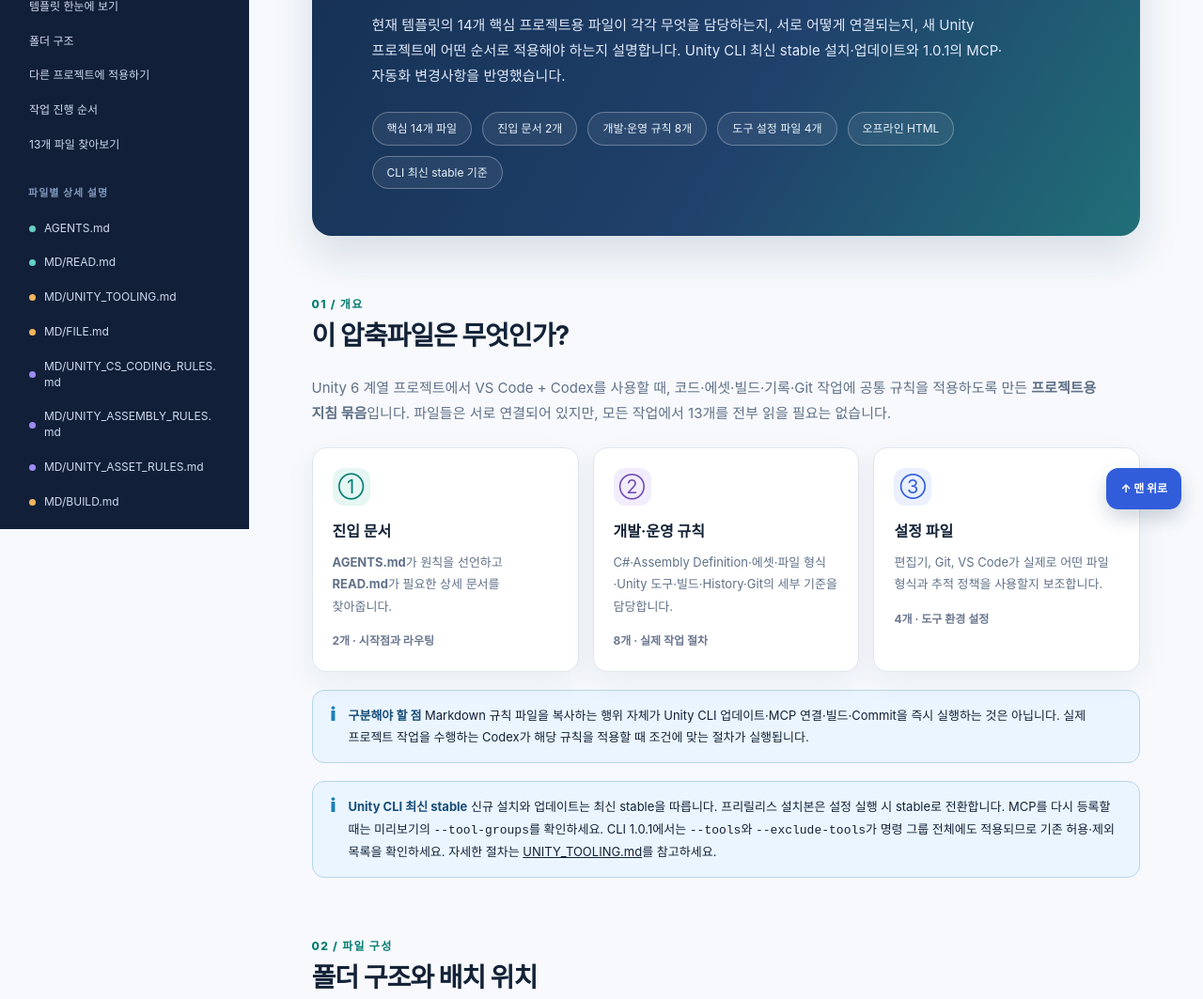
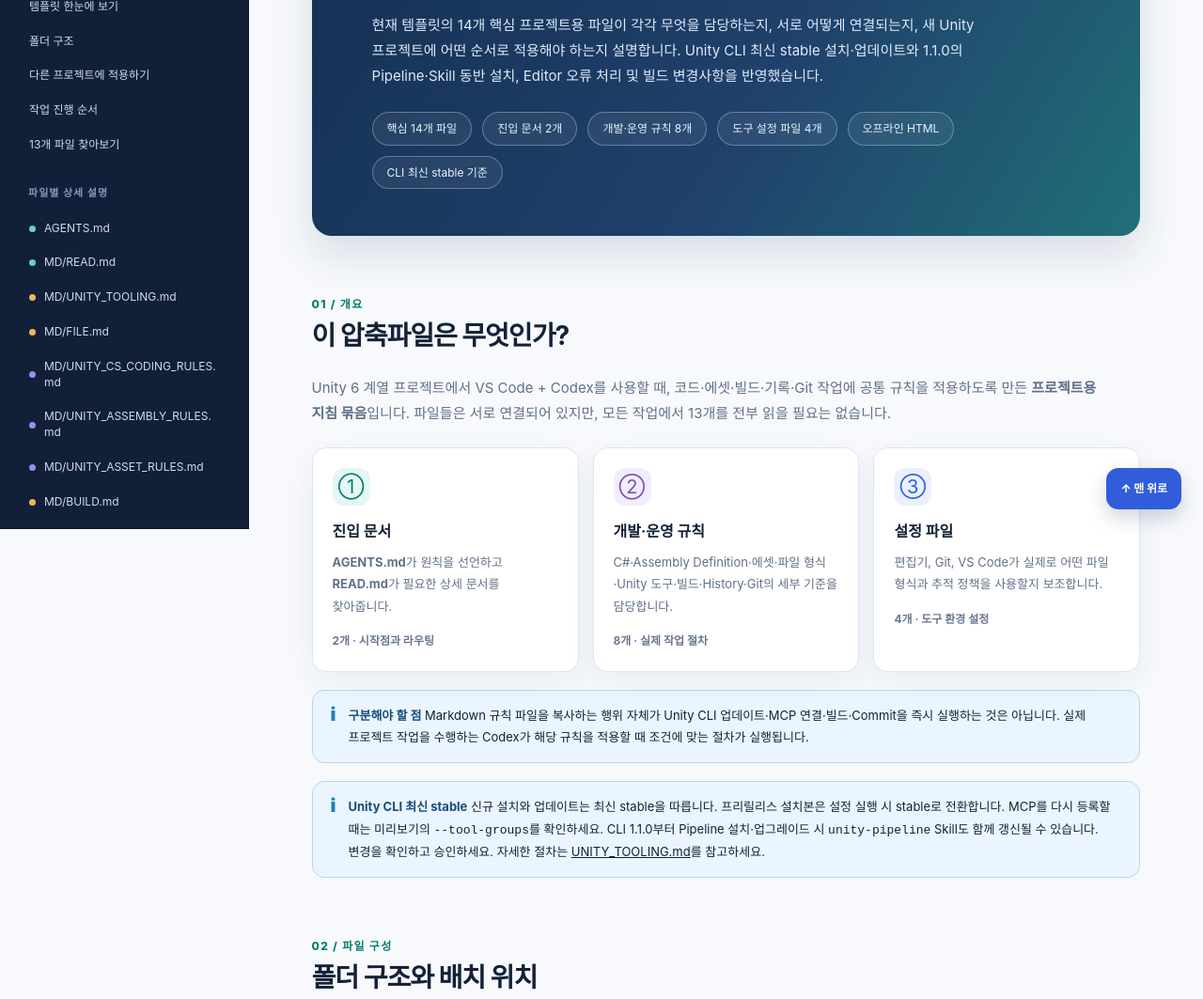
Before and after one commit to WySong11/Unity-Codex-TemplateMD, a plain HTML site: page TemplateMD_파일별_사용_가이드.html in a window 1280 px wide. Shown: the part 237-1300 px from the top of the page at 94% size. Drawn offline with Linux system fonts and the light colour scheme.

Commit message:
Support Unity CLI 1.1.0 Pipeline skill integration and diagnostics

```diff
--- a/TemplateMD_파일별_사용_가이드.html
+++ b/TemplateMD_파일별_사용_가이드.html
@@ -24,13 +24,13 @@
     <div class="nav-group">참고 자료</div><a href="#scenarios">작업별 사용 예시</a><a href="#formats">파일 인코딩 기준</a><a href="#notes">주의사항과 FAQ</a><a href="#checklist">적용 확인 체크리스트</a>
   </aside>
   <main class="main">
-    <header class="hero"><div class="kicker">File-by-file implementation guide</div><h2>Unity 프로젝트에 적용하는<br/>Codex 규칙 템플릿 안내서</h2><p>현재 템플릿의 14개 핵심 프로젝트용 파일이 각각 무엇을 담당하는지, 서로 어떻게 연결되는지, 새 Unity 프로젝트에 어떤 순서로 적용해야 하는지 설명합니다. Unity CLI 최신 stable 설치·업데이트와 1.0.1의 MCP·자동화 변경사항을 반영했습니다.</p><div class="stats"><span>핵심 14개 파일</span><span>진입 문서 2개</span><span>개발·운영 규칙 8개</span><span>도구 설정 파일 4개</span><span>오프라인 HTML</span><span>CLI 최신 stable 기준</span></div></header>
+    <header class="hero"><div class="kicker">File-by-file implementation guide</div><h2>Unity 프로젝트에 적용하는<br/>Codex 규칙 템플릿 안내서</h2><p>현재 템플릿의 14개 핵심 프로젝트용 파일이 각각 무엇을 담당하는지, 서로 어떻게 연결되는지, 새 Unity 프로젝트에 어떤 순서로 적용해야 하는지 설명합니다. Unity CLI 최신 stable 설치·업데이트와 1.1.0의 Pipeline·Skill 동반 설치, Editor 오류 처리 및 빌드 변경사항을 반영했습니다.</p><div class="stats"><span>핵심 14개 파일</span><span>진입 문서 2개</span><span>개발·운영 규칙 8개</span><span>도구 설정 파일 4개</span><span>오프라인 HTML</span><span>CLI 최신 stable 기준</span></div></header>
 
     <section class="section" id="overview"><div class="section-head"><div><div class="section-eyebrow">01 / 개요</div><h2>이 압축파일은 무엇인가?</h2></div></div>
      <p class="intro">Unity 6 계열 프로젝트에서 VS Code + Codex를 사용할 때, 코드·에셋·빌드·기록·Git 작업에 공통 규칙을 적용하도록 만든 <strong>프로젝트용 지침 묶음</strong>입니다. 파일들은 서로 연결되어 있지만, 모든 작업에서 13개를 전부 읽을 필요는 없습니다.</p>
      <div class="overview-grid"><div class="overview-cell"><span class="icon" style="background:#e5f6f3;color:#047d72">①</span><h3>진입 문서</h3><p><b>AGENTS.md</b>가 원칙을 선언하고 <b>READ.md</b>가 필요한 상세 문서를 찾아줍니다.</p><small>2개 · 시작점과 라우팅</small></div><div class="overview-cell"><span class="icon" style="background:#f2edfc;color:#7450b6">②</span><h3>개발·운영 규칙</h3><p>C#·Assembly Definition·에셋·파일 형식·Unity 도구·빌드·History·Git의 세부 기준을 담당합니다.</p><small>8개 · 실제 작업 절차</small></div><div class="overview-cell"><span class="icon" style="background:#eaf0ff;color:#315ddb">③</span><h3>설정 파일</h3><p>편집기, Git, VS Code가 실제로 어떤 파일 형식과 추적 정책을 사용할지 보조합니다.</p><small>4개 · 도구 환경 설정</small></div></div>
      <div class="notice"><span class="symbol">i</span><p><b>구분해야 할 점</b> Markdown 규칙 파일을 복사하는 행위 자체가 Unity CLI 업데이트·MCP 연결·빌드·Commit을 즉시 실행하는 것은 아닙니다. 실제 프로젝트 작업을 수행하는 Codex가 해당 규칙을 적용할 때 조건에 맞는 절차가 실행됩니다.</p></div>
-     <div class="notice"><span class="symbol">i</span><p><b>Unity CLI 최신 stable</b> 신규 설치와 업데이트는 최신 stable을 따릅니다. 프리릴리스 설치본은 설정 실행 시 stable로 전환합니다. MCP를 다시 등록할 때는 미리보기의 <code>--tool-groups</code>를 확인하세요. CLI 1.0.1에서는 <code>--tools</code>와 <code>--exclude-tools</code>가 명령 그룹 전체에도 적용되므로 기존 허용·제외 목록을 확인하세요. 자세한 절차는 <a href="MD/UNITY_TOOLING.md">UNITY_TOOLING.md</a>를 참고하세요.</p></div>
+     <div class="notice"><span class="symbol">i</span><p><b>Unity CLI 최신 stable</b> 신규 설치와 업데이트는 최신 stable을 따릅니다. 프리릴리스 설치본은 설정 실행 시 stable로 전환합니다. MCP를 다시 등록할 때는 미리보기의 <code>--tool-groups</code>를 확인하세요. CLI 1.1.0부터 Pipeline 설치·업그레이드 시 <code>unity-pipeline</code> Skill도 함께 갱신될 수 있습니다. 변경을 확인하고 승인하세요. 자세한 절차는 <a href="MD/UNITY_TOOLING.md">UNITY_TOOLING.md</a>를 참고하세요.</p></div>
     </section>
 
     <section class="section" id="structure"><div class="section-head"><div><div class="section-eyebrow">02 / 파일 구성</div><h2>폴더 구조와 배치 위치</h2></div></div><p class="intro">압축을 해제한 뒤 Unity 프로젝트의 <b>실제 루트</b>에 아래처럼 배치합니다. 실제 루트는 <code>Assets/</code>, <code>Packages/</code>, <code>ProjectSettings/</code> 폴더가 있는 위치입니다.</p>
@@ -190,7 +190,7 @@ unity setup codex --dry-run
    <p class="summary-line">Unity CLI의 최신 stable 확인, Codex MCP 등록 점검, 프로젝트별 com.unity.pipeline 설치·업데이트, Editor 연결 확인을 정의합니다.</p>
    <div class="detail-grid"><div><div class="mini-label">언제 사용하는가</div><p>세션의 첫 실제 Unity 구현·수정·실행·검증 작업 직전 / 연결 오류 / 사용자 직접 점검 요청</p></div><div><div class="mini-label">주요 운영 원칙</div><ul class="clean-list"><li>최초 실제 Unity 작업 전 전체 점검은 세션당 한 번</li><li>후속 작업마다 전체 최신 조회를 반복하지 않음</li><li>CLI와 Pipeline 자동 최신화 유지: 사용자·팀의 명시적 고정, 호환 불가, 확인 불가, 권한 제한은 예외</li><li>Plugin 활성화와 Unity Skill 인식을 각각 확인하고, 설치·동기화는 사용자 요청·승인 후 수행</li></ul></div></div>
    <div class="how"><h4>실제 사용 방법</h4><ol class="clean-list"><li>VS Code 터미널이 실제 Unity 프로젝트 루트에 있는지 확인합니다.</li><li>Unity CLI 버전과 최신 stable 후보를 확인하고 <code>unity self-update --channel stable</code>로 갱신합니다. <code>unity skill sync --help</code>로 Skill 관리 옵션을 확인하고, 사용자 승인 후 동기화합니다.</li><li>Unity MCP 등록 상태를 검사합니다. 등록·갱신 전 dry-run에서 인수와 도구 이름 변경을 확인합니다.</li><li>현재 프로젝트의 Pipeline 의존성·호환성을 확인하고 필요 시 install/upgrade를 수행합니다.</li><li>Editor 및 MCP에서 실제 대상 프로젝트가 조회되는지 검증합니다.</li></ol></div>
-   <div class="caution"><strong>주의</strong><span>Unity Editor·Hub·다른 패키지·Codex Skill은 CLI·Pipeline 자동 최신화 대상이 아닙니다. 종료 코드 17은 Editor 사용 불가, 18은 모달 입력 대기 상태를 나타냅니다. 확인과 실제 연결 성공을 구분합니다.</span></div>
+   <div class="caution"><strong>주의</strong><span>Unity Editor·Hub·다른 패키지·Codex Plugin은 CLI·Pipeline 자동 최신화 대상이 아닙니다. 단, CLI 1.1.0부터 <code>unity-pipeline</code> Skill은 Pipeline 설치·업데이트 승인에 포함됩니다. 종료 코드 17은 Editor 사용 불가, 18은 모달 입력 대기 상태를 나타냅니다. 확인과 실제 연결 성공을 구분합니다.</span></div>
    <div class="related"><strong>함께 보는 파일</strong><a class="ref-chip" href="#file-agents-md">AGENTS.md<span aria-hidden="true"> ↗</span></a> <a class="ref-chip" href="#file-md-build-md">BUILD.md<span aria-hidden="true"> ↗</span></a></div>
 </article>
 <article class="detail-card" id="file-md-file-md">
@@ -314,6 +314,7 @@ git diff --check</code></pre></div>
     <section class="section" id="notes"><div class="section-head"><div><div class="section-eyebrow">09 / 오해하기 쉬운 점</div><h2>주의사항과 자주 묻는 질문</h2></div></div><div class="faq">
       <details><summary>Windows에서 CLI 업데이트가 적용 대기로 표시되면?</summary><p>배치 설치 도구를 종료한 뒤 새 터미널에서 <code>unity version --format json</code>으로 버전과 채널을 확인합니다. stable이 확인되면 중단된 설정 단계를 이어서 진행합니다.</p></details>
        <details open><summary>ZIP을 복사하면 Unity CLI와 Pipeline이 곧바로 최신으로 업데이트되나요?</summary><p>실제 Unity 작업 세션의 최초 도구 점검에서 최신 stable CLI와 최신 호환 Pipeline을 확인합니다. 설치 여부는 권한, 호환성 및 사용자가 명시한 버전 요구사항을 따릅니다.</p></details>
+      <details><summary>CLI 1.1.0에서 Pipeline Skill은 어떻게 설치하나요?</summary><p><code>unity pipeline install</code>·<code>upgrade</code>는 프로젝트의 Pipeline 패키지와 공식 <code>unity-pipeline</code> Skill을 동반 설치·업데이트합니다. 변경 대상과 범위를 확인하고 함께 승인받습니다. 수정된 공식 Skill 복사본은 보존되며, 사용자 정의 AGENTS.md·MD/ 문서는 별개입니다.</p></details>
       <details><summary>Unity 공식 Codex Plugin, Unity Skill, Unity MCP는 같은 것인가요?</summary><p><code>unity setup codex --dry-run</code>으로 공식 Plugin 등록과 Unity Skill 설치 경로를 확인합니다. 새 Codex 세션에서 Plugin 활성화와 Skill 인식을 각각 검증합니다. MCP 등록과 프로젝트별 <code>com.unity.pipeline</code> 연결은 도구 규칙의 절차를 따릅니다.</p></details>
        <details><summary>Codex Skill과 MCP 설정은 어떻게 갱신하나요?</summary><p>Plugin·Skill의 설치나 갱신은 미리보기를 검토하고 사용자 요청·승인 후 실행합니다. MCP를 다시 등록하기 전에는 예정 설정과 도구 허용 목록을 확인합니다.</p></details>
        <details><summary>Editor가 응답을 기다릴 때 무엇을 확인하나요?</summary><p><code>unity pipeline editors</code>로 로딩·Safe Mode·팝업 상태를 확인하고, 지원되는 Editor라면 <code>unity command editor dialog</code>로 대기 팝업을 조회합니다. 종료 코드 <code>17</code>은 <code>UNAVAILABLE</code>, <code>18</code>은 <code>AWAITING_INPUT</code>입니다. 버튼 응답은 실제 동작을 확인한 후에만 수행합니다.</p></details>
@@ -334,7 +335,7 @@ git diff --check</code></pre></div>
       <label class="checkline"><input type="checkbox" /><span>.vscode/settings.json의 기존 설정을 보호했다.</span></label>
       <label class="checkline"><input type="checkbox" /><span>Git 원격과 자동 Commit/Push 정책을 검토했다.</span></label>
       <label class="checkline"><input type="checkbox" /><span>Unity 공식 Codex Plugin과 Unity Skill의 별도 설치·중복 여부 및 승인 조건을 확인했다.</span></label>
-      <label class="checkline"><input type="checkbox" /><span>첫 Unity 작업 시 CLI·MCP·Pipeline 점검 조건을 이해했다.</span></label>
+      <label class="checkline"><input type="checkbox" /><span>Pipeline 변경 시 공식 unity-pipeline Skill도 함께 설치·업데이트될 수 있음을 확인했다.</span></label>
       <label class="checkline"><input type="checkbox" /><span>C# BOM/LF와 Batch CRLF의 실제 저장 결과를 확인했다.</span></label>
       <label class="checkline"><input type="checkbox" /><span>수정한 파일만 정규화되고 Unity 관리 파일은 보존된다.</span></label>
       <label class="checkline"><input type="checkbox" /><span>테스트·History·Git 최종 결과를 구분해 보고할 준비가 되었다.</span></label>
```
Also changed, not shown: index.html (+5 -4 lines), 5 other files.
